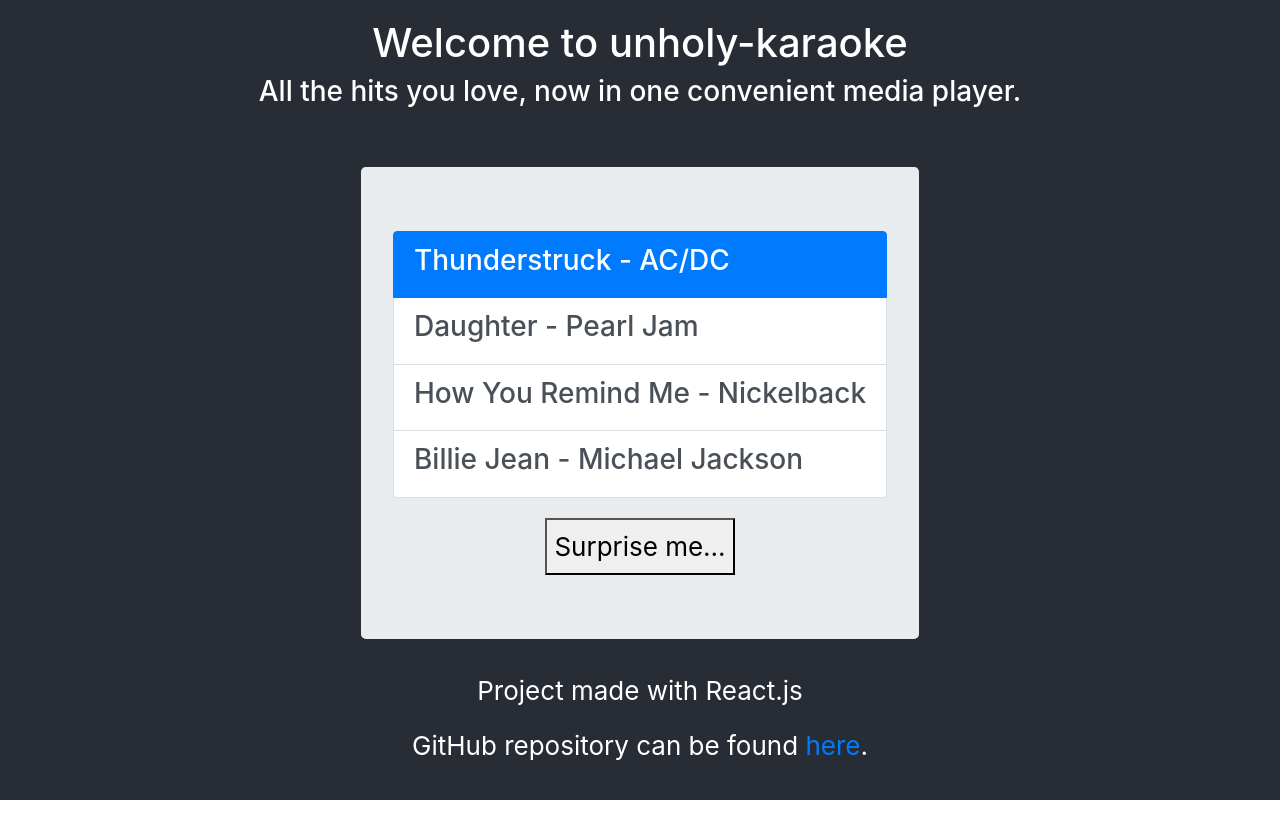
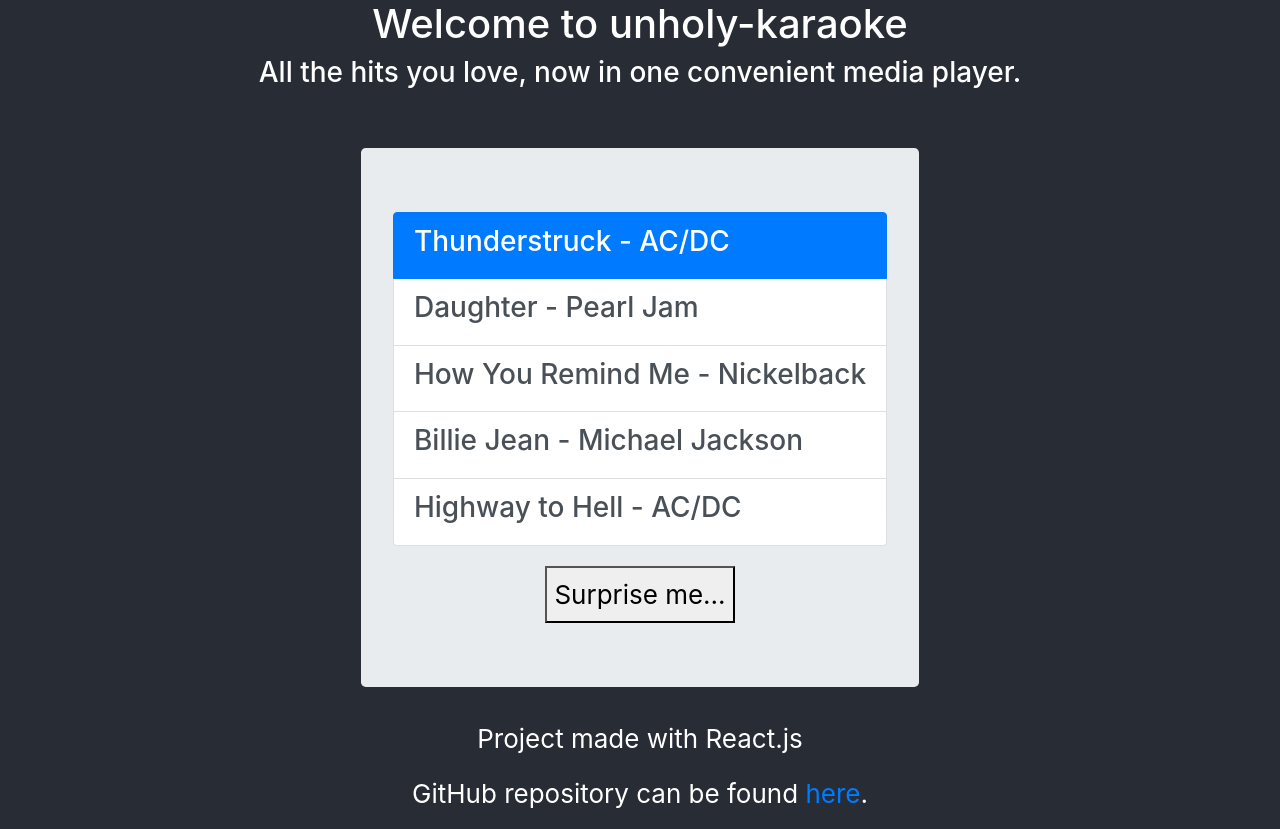
Before and after one commit to dschroeder101/unholy-karaoke, a React (Create React App) app: page / in a window 1280 px wide. Before the commit the page ends 800 px from the top, so only its background shows below. Built offline with nearby package versions, Linux system fonts and the light colour scheme.

Commit message:
Initial commit for server-side rendering branch

```diff
--- a/src/components/audioPlayer/AudioPlayer.js
+++ b/src/components/audioPlayer/AudioPlayer.js
@@ -15,7 +15,8 @@
                 ["Thunderstruck", "AC/DC", Bark],
                 ["Daughter", "Pearl Jam", Drip],
                 ["How You Remind Me", "Nickelback", Glass],
-                ["Billie Jean", "Michael Jackson", Sonar]
+                ["Billie Jean", "Michael Jackson", Sonar],
+                ["Highway to Hell", "AC/DC", Sonar]
             ],
             selectedTrack: "Thunderstruck"
         };
```
